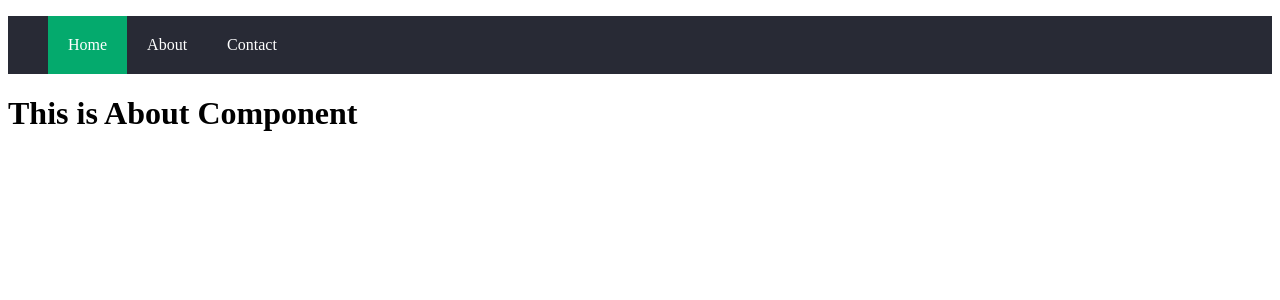
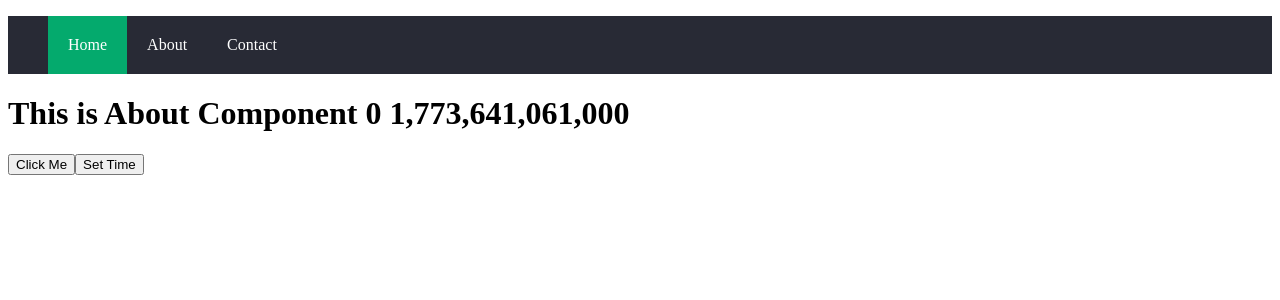
Before and after one commit to Bhanu021/React-March-2026_App, a React (Create React App) app: page /about in a window 1280 px wide. Shown: the top 300 px of the page. Built offline with nearby package versions, Linux system fonts and the light colour scheme; no server answers.

Commit message:
API call and Router V6

```diff
--- a/src/App.jsx
+++ b/src/App.jsx
@@ -1,13 +1,20 @@
 import React, { useState } from "react"
 import Navbar from "./Pages/Navbar"
 import Router from './Navigations/Router'
+import { useRoutes } from "react-router-dom"
+import RouterV6 from "./Navigations/RoutesV6"
 
 function App() {
+
+    const AppRoutes  = () =>{
+        const routeArray  =  RouterV6()
+        let myRoutes  =  useRoutes(routeArray)
+        return myRoutes
+    }
+
     return (
-
         <>
-            {/* <Navbar/> */}
-            <Router/>
+            <AppRoutes/>
         </>
     )
 
--- /dev/null
+++ b/src/Navigations/RoutesV6.jsx
@@ -0,0 +1,45 @@
+import Home from "../Pages/Home"
+import About from "../Pages/About"
+import Contact from "../Pages/Contact"
+import { Navigate } from "react-router-dom"
+import Navbar from "../Pages/Navbar"
+
+
+const RouterV6 = () => {
+
+
+    // Routes Without Child
+
+    // return  [
+
+    //         {path : "/" ,  element :  <Home/>},
+    //         {path : "/about" ,  element :  <About/>},
+    //         {path : "/contact" ,  element :  <Contact/>},
+    //         {path : "*" , element : <Navigate to='/' replace />}
+    // ]
+
+
+    // Routes with Child
+
+    return [
+        {
+            path: "/", element: <Navbar />, children: [
+
+                { path: "/", element: <Home /> },
+                { path: "/about", element: <About /> },
+                { path: "/contact", element: <Contact /> },
+            ]
+
+        },
+        { path: "*", element: <Navigate to='/' replace /> }
+
+    ]
+
+
+
+
+
+}
+
+
+export default RouterV6
--- a/src/Pages/About.jsx
+++ b/src/Pages/About.jsx
@@ -1,14 +1,39 @@
-import React from "react";
+import React, { useState , useEffect } from "react";
+
 
 
 const About = () =>{
+let [count, setCountValue] = useState(0)
 
+let [time , setTime] = useState(Date.now().toLocaleString())
+// const setCount  = () =>{
+//     console.log("Hello")
+//     sessionStorage.setItem('count' , "1")
+// }
+
+// setCount()
+
+console.log("Outside User Efect")
+
+useEffect(()=>{
+
+   fetch('https://jsonplaceholder.typicode.com/todos').then(res => res.json()).then((result)=>{
+
+    console.log(result)
+
+   }).catch((err)=>{
+    console.log(err)
+   })
+
+} , [count])
 
 
 return(
 
     <>
-    <h1>This is About Component</h1>
+    <h1>This is About Component {count}  {time}</h1>
+    <button onClick={() => { setCountValue(count+1)} } >Click Me</button>
+    <button onClick={() => { setTime(Date.now().toLocaleString())} } >Set Time</button>
     </>
 )
 
--- a/src/Pages/Navbar.jsx
+++ b/src/Pages/Navbar.jsx
@@ -1,6 +1,6 @@
 import React, { useState } from 'react'
 import '../CSS/nav.css'
-import { useNavigate } from 'react-router-dom';
+import { useNavigate, Outlet } from 'react-router-dom';
 
 
 function Navbar(props) {   // Recieved Props as nc
@@ -10,7 +10,7 @@ function Navbar(props) {   // Recieved Props as nc
     const { nc, name, email, mobile, isLight = true } = props;
 
     const [links, setLinks] = useState([
-        { route: "Home", link: "/home", isActive: true },
+        { route: "Home", link: "/", isActive: true },
         { route: "About", link: '/about', isActive: false },
         { route: "Contact", link: '/contact', isActive: false }
     ])
@@ -38,6 +38,7 @@ function Navbar(props) {   // Recieved Props as nc
                     ))}
                 </ul>
             </div>
+            <Outlet />
         </>
 
     )
```
